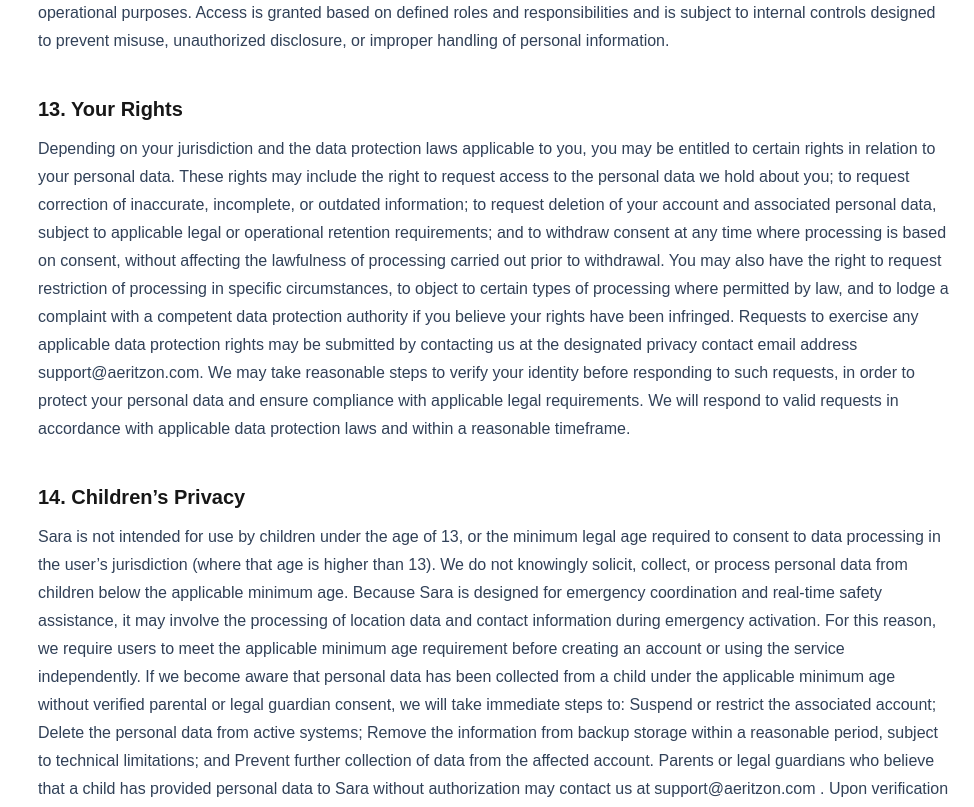
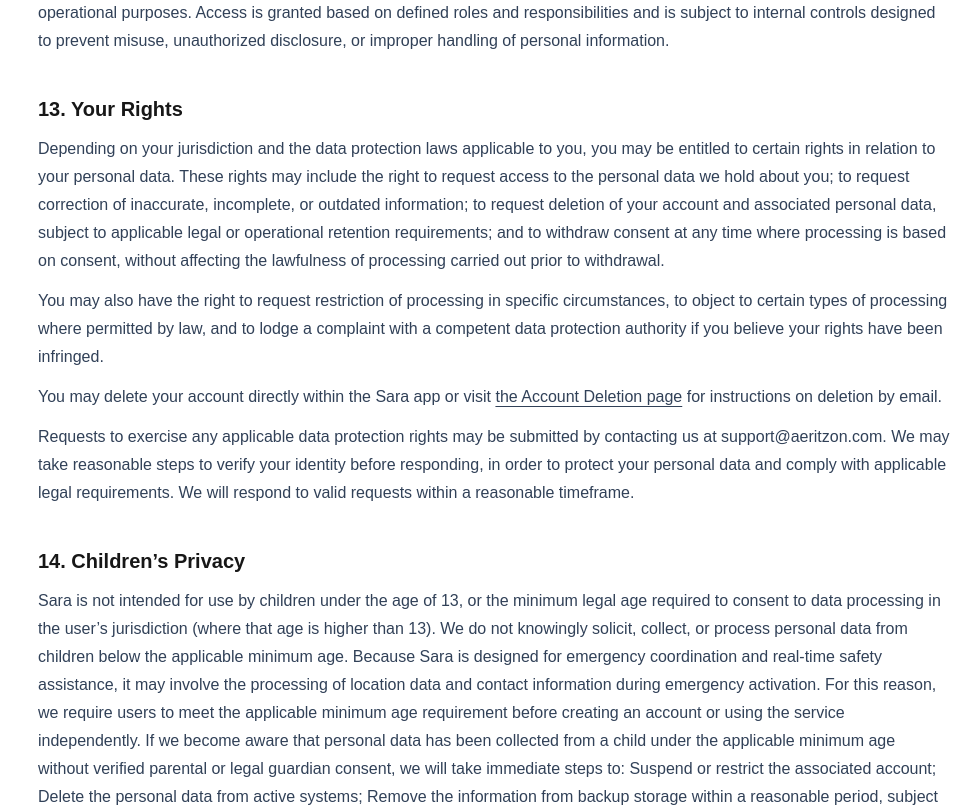
Before and after one commit to Aeritzon-Systems/Aeritzon-Official-Website, a Next.js app: page /privacy in a window 1280 px wide. Shown: the part 4440-5247 px from the top of the page, without its empty margins (306-1280 px from the left). Built offline with nearby package versions, Linux system fonts and the light colour scheme; no server answers.

Commit message:
account deletion page added

```diff
--- /dev/null
+++ b/src/app/accountDeletion/page.tsx
@@ -0,0 +1,72 @@
+import type { Metadata } from "next";
+import { SITE } from "@/lib/site";
+
+export const metadata: Metadata = {
+  title: `Account Deletion | ${SITE.legalName}`,
+  description: `How to delete your ${SITE.appName} account and what data is removed.`,
+};
+
+export default function AccountDeletionPage() {
+  return (
+    <main className="mx-auto max-w-3xl px-4 py-16">
+      <header className="border-b border-slate-200 pb-8">
+        <h1 className="text-3xl font-semibold tracking-tight">
+          {SITE.appName} Account Deletion
+        </h1>
+        <p className="mt-4 leading-7 text-slate-700">
+          You can delete your account directly within the {SITE.appName} app, or
+          you can request account deletion by email.
+        </p>
+      </header>
+
+      <div className="mt-10 space-y-10">
+        <section>
+          <h2 className="text-xl font-semibold">Delete your account in the app</h2>
+            <ol className="list-decimal space-y-2 pl-6 text-slate-700">
+              <li>Open the {SITE.appName} app</li>
+              <li>Go to Settings</li>
+              <li>Tap &quot;Account&quot;</li>
+              <li>Delete My Account</li>
+              <li>Delete</li>
+            </ol>
+        </section>
+
+        <section>
+          <h2 className="text-xl font-semibold">Request deletion by email</h2>
+            <p className="text-slate-700">
+              If you cannot access the app, you may request deletion by emailing{" "}
+              <a
+                href={`mailto:${SITE.emails.support}?subject=Delete%20My%20Sara%20Account`}
+                className="font-medium text-slate-900 underline underline-offset-4"
+              >
+                {SITE.emails.support}
+              </a>
+              .
+            </p>
+
+            <ol className="mt-4 list-decimal space-y-2 pl-6 text-slate-700">
+              <li>Use the subject: &quot;Delete My Sara Account&quot;</li>
+              <li>Include the email used to register</li>
+            </ol>
+        </section>
+
+        <section>
+          <h2 className="text-xl font-semibold">What will be deleted</h2>
+            <ul className="list-disc space-y-2 pl-6 text-slate-700">
+              <li>Account information</li>
+              <li>Emergency contacts</li>
+              <li>Activity data</li>
+            </ul>
+        </section>
+
+        <section>
+          <h2 className="text-xl font-semibold">Retention</h2>
+          <p className="mt-4 leading-7 text-slate-700">
+            Once deletion is confirmed, data is deleted within{" "}
+            <span className="font-medium text-slate-900">7–14 days</span>.
+          </p>
+        </section>
+      </div>
+    </main>
+  );
+}
--- a/src/app/privacy/page.tsx
+++ b/src/app/privacy/page.tsx
@@ -1,3 +1,4 @@
+//src/app/privacy/page.tsx
 import type { Metadata } from "next";
 import React from "react";
 import { SITE } from "@/lib/site";
@@ -212,11 +213,41 @@
 
           <Section id="rights" title="13. Your Rights">
             <p>
-              Depending on your jurisdiction and the data protection laws applicable to you, you may be entitled to certain rights in relation to your personal data. These rights may include the right to request access to the personal data we hold about you; to request correction of inaccurate, incomplete, or outdated information; to request deletion of your account and associated personal data, subject to applicable legal or operational retention requirements; and to withdraw consent at any time where processing is based on consent, without affecting the lawfulness of processing carried out prior to withdrawal.
+              Depending on your jurisdiction and the data protection laws applicable to
+              you, you may be entitled to certain rights in relation to your personal
+              data. These rights may include the right to request access to the personal
+              data we hold about you; to request correction of inaccurate, incomplete, or
+              outdated information; to request deletion of your account and associated
+              personal data, subject to applicable legal or operational retention
+              requirements; and to withdraw consent at any time where processing is based
+              on consent, without affecting the lawfulness of processing carried out prior
+              to withdrawal.
+            </p>
 
-              You may also have the right to request restriction of processing in specific circumstances, to object to certain types of processing where permitted by law, and to lodge a complaint with a competent data protection authority if you believe your rights have been infringed.
+            <p>
+              You may also have the right to request restriction of processing in specific
+              circumstances, to object to certain types of processing where permitted by
+              law, and to lodge a complaint with a competent data protection authority if
+              you believe your rights have been infringed.
+            </p>
 
-              Requests to exercise any applicable data protection rights may be submitted by contacting us at the designated privacy contact email address {SITE.emails.privacy}. We may take reasonable steps to verify your identity before responding to such requests, in order to protect your personal data and ensure compliance with applicable legal requirements. We will respond to valid requests in accordance with applicable data protection laws and within a reasonable timeframe.
+            <p>
+              You may delete your account directly within the {SITE.appName} app or visit{" "}
+              <a
+                href={SITE.links.accountDeletion}
+                className="underline underline-offset-4 hover:text-slate-900"
+              >
+                the Account Deletion page
+              </a>{" "}
+              for instructions on deletion by email.
+            </p>
+
+            <p>
+              Requests to exercise any applicable data protection rights may be submitted
+              by contacting us at {SITE.emails.privacy}. We may take reasonable steps to
+              verify your identity before responding, in order to protect your personal
+              data and comply with applicable legal requirements. We will respond to valid
+              requests within a reasonable timeframe.
             </p>
           </Section>
 
--- a/src/components/site/Footer.tsx
+++ b/src/components/site/Footer.tsx
@@ -26,6 +26,10 @@
           <Link href="/terms" className="text-slate-700 hover:text-slate-900">
             Terms
           </Link>
+          <Link
+            href={SITE.links.accountDeletion} className="text-slate-700 hover:text-slate-900">
+            Account Deletion
+          </Link>
           <a href={SITE.links.contactMailto} className="text-slate-700 hover:text-slate-900">
             Contact
           </a>
--- a/src/components/site/Header.tsx
+++ b/src/components/site/Header.tsx
@@ -1,3 +1,4 @@
+//src/components/site/Header.tsx
 import Link from "next/link";
 import { SITE } from "@/lib/site";
 
--- a/src/lib/site.ts
+++ b/src/lib/site.ts
@@ -29,6 +29,7 @@
     // Put your store link here when ready
     store: process.env.NEXT_PUBLIC_SARA_STORE_URL || "#",
     contactMailto: "mailto:support@aeritzon.com",
+    accountDeletion: "/accountDeletion",
   },
 
   policyDates: {
```
Also changed, not shown: tsconfig.json (+12 -3 lines).
